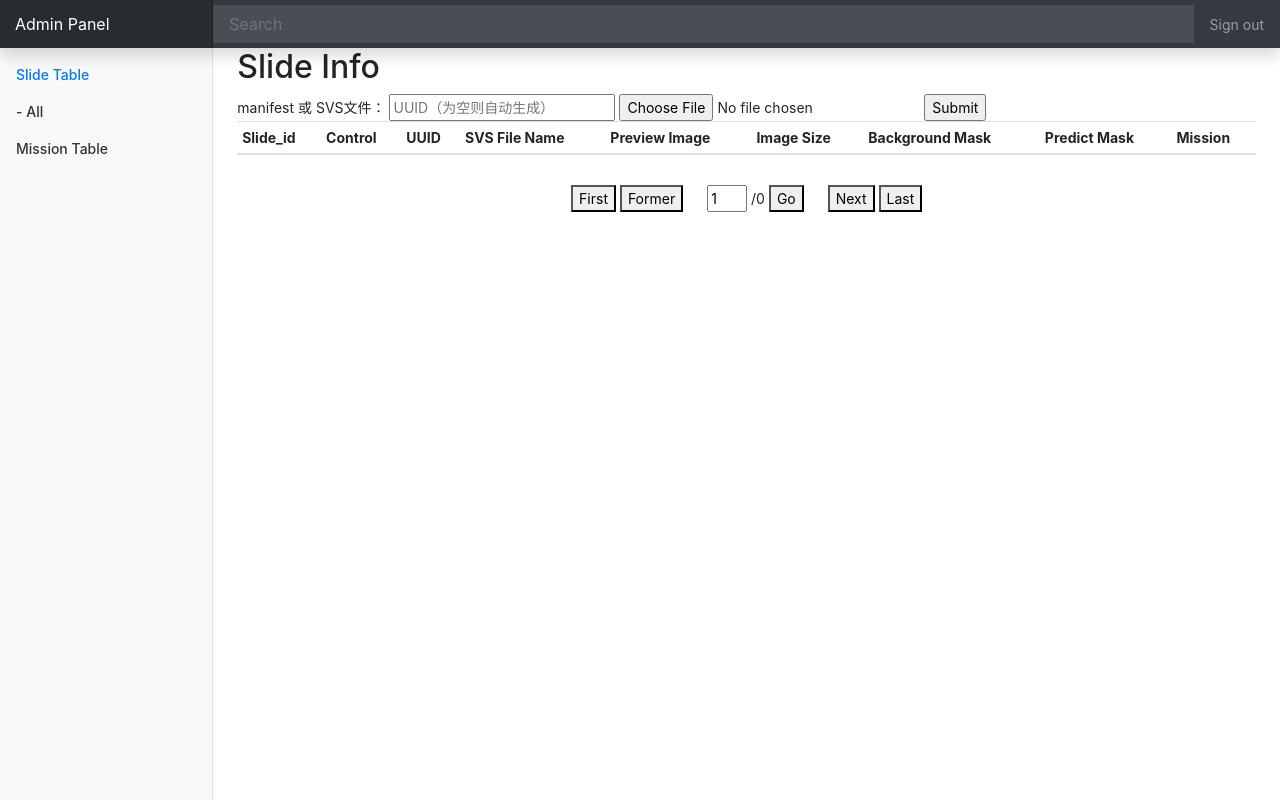
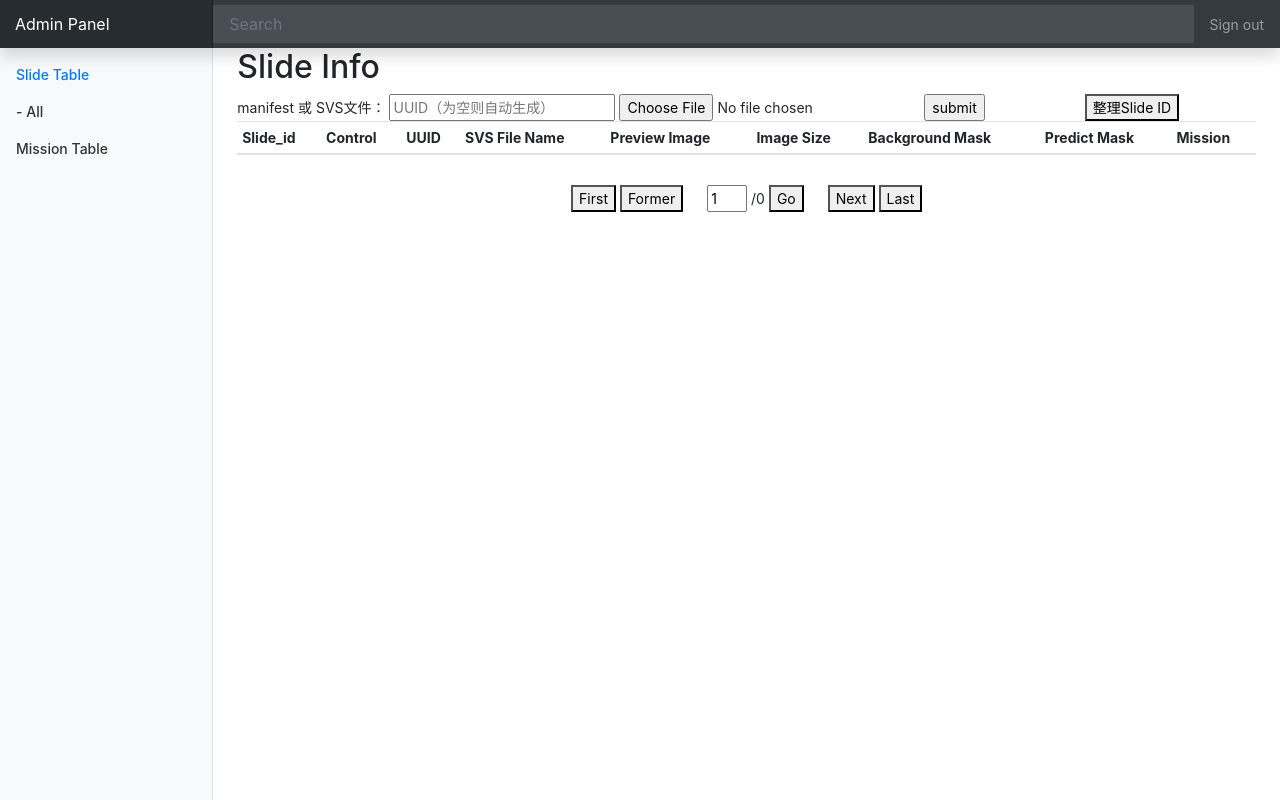
Before and after one commit to 6zhc/WSI-online-analysis-framework, a Flask app: page / in a window 1280 px wide. Run offline with Flask 2, Linux system fonts and the light colour scheme; data that the repository does not hold is empty; some libraries are stand-ins or nearby versions.

Commit message:
add continue Slide ID function.

```diff
--- a/Controller/manifest_controller.py
+++ b/Controller/manifest_controller.py
@@ -98,3 +98,9 @@ def get_available_slide_id():
             continue
         data.append(temp)
     return data
+
+
+def continue_slide_id():
+    mani = manifest.Manifest()
+    mani.continue_id()
+    return
--- a/Model/manifest.py
+++ b/Model/manifest.py
@@ -106,3 +106,20 @@ class Manifest:
         cursor.close()
         db.commit()
         db.close()
+
+    def continue_id(self):
+        db = self.db_connect()
+        cursor = db.cursor()
+        cursor.execute("SELECT * FROM MANIFEST")
+        result = cursor.fetchall()
+
+        slide_id = 0
+
+        for wsi in result:
+            slide_id = slide_id + 1
+            if wsi[0] != slide_id:
+                cursor.execute("UPDATE MANIFEST SET ID = %s WHERE (ID = %s)", (slide_id, wsi[0]))
+
+        cursor.close()
+        db.commit()
+        db.close()
--- a/templates/slide_table.html
+++ b/templates/slide_table.html
@@ -62,13 +62,16 @@
 
         <main role="main" class="col-md-9 ml-sm-auto col-lg-10 px-4">
             <h2>Slide Info</h2>
-            <form action="/uploader" method="POST"
-                  enctype="multipart/form-data">
-                manifest 或 SVS文件：
-                <input type="text" name="uuid" placeholder="UUID（为空则自动生成）"/>
-                <input type="file" name="file"/>
-                <input type="submit"/>
-            </form>
+            <div class="form-inline">
+                <form action="/uploader" method="POST" enctype="multipart/form-data">
+                    manifest 或 SVS文件：
+                    <input type="text" name="uuid" placeholder="UUID（为空则自动生成）"/>
+                    <input type="file" name="file"/>
+                    <input type="submit" value="submit"/>
+                </form>
+                <button onclick="$.getJSON('/continue_slide_id')" style="margin-left: 100px"> 整理Slide ID</button>
+            </div>
+
             <div class="table-responsive">
                 <table class="table table-striped table-sm">
                     <thead>
```
